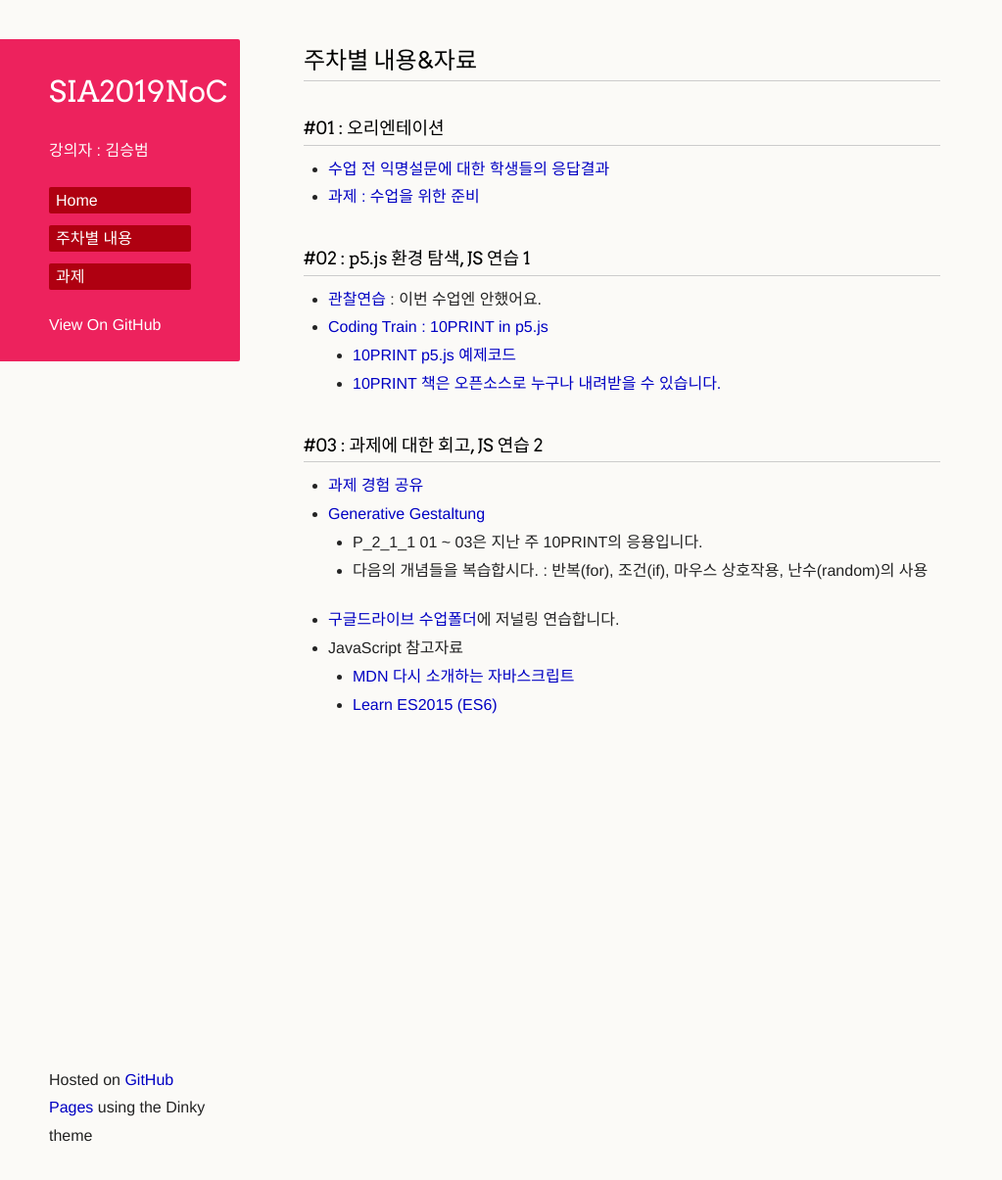
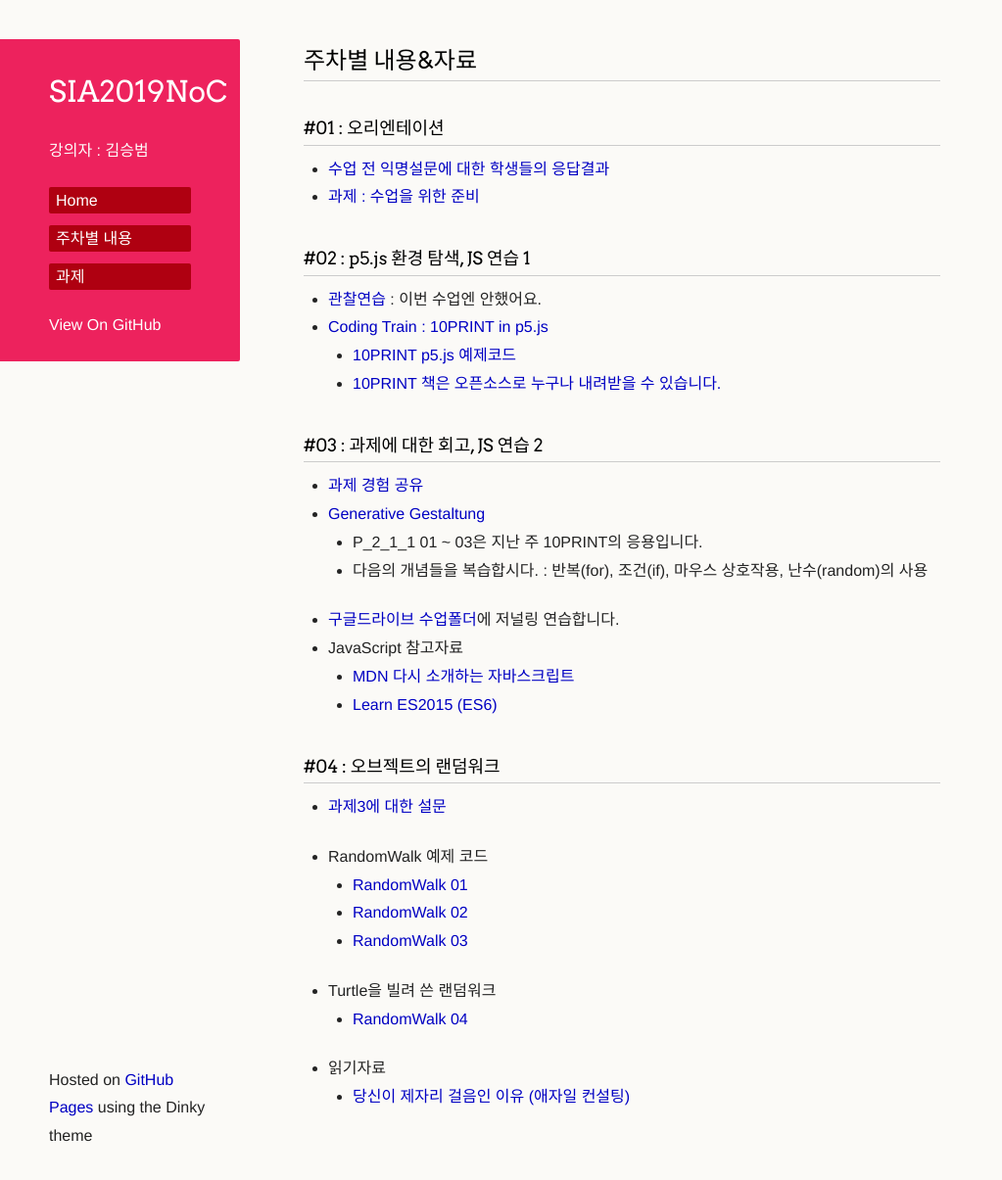
Before and after one commit to picxenk/SIA2019NoC, a Jekyll site: the page built from curriculum.md, in a window 1280 px wide and 1207 px high. Shown: the whole window at 98% size, without its empty margins (0-1023 px from the left). Built offline with Jekyll 4.4.1, drawn with Linux system fonts in a browser that asks for light colours; our own code applies the rules of GitHub Pages for plain Markdown files; a script that is not in the unit is left out; the repository's description, which GitHub fills in, is left out.

Commit message:
Update curriculum.md

```diff
--- a/curriculum.md
+++ b/curriculum.md
@@ -19,3 +19,16 @@
  * JavaScript 참고자료
    * [MDN 다시 소개하는 자바스크립트](https://developer.mozilla.org/en-US/docs/Web/JavaScript/A_re-introduction_to_JavaScript)
    * [Learn ES2015 (ES6)](https://babeljs.io/docs/en/learn)
+
+### #04 : 오브젝트의 랜덤워크
+ * [과제3에 대한 설문](https://forms.gle/hW9agxHhNWfsLKRw9)
+
+ * RandomWalk 예제 코드
+   * [RandomWalk 01](https://editor.p5js.org/picxenk@gmail.com/sketches/ejxF-rYAP)
+   * [RandomWalk 02](https://editor.p5js.org/picxenk@gmail.com/sketches/kl2xkLHQZ)
+   * [RandomWalk 03](https://editor.p5js.org/picxenk@gmail.com/sketches/apa77mb1z)
+ * Turtle을 빌려 쓴 랜덤워크
+   * [RandomWalk 04](https://editor.p5js.org/picxenk@gmail.com/sketches/ynTg0l7af)
+
+ * 읽기자료
+   * [당신이 제자리 걸음인 이유 (애자일 컨설팅)](http://egloos.zum.com/agile/v/5749946)
```
